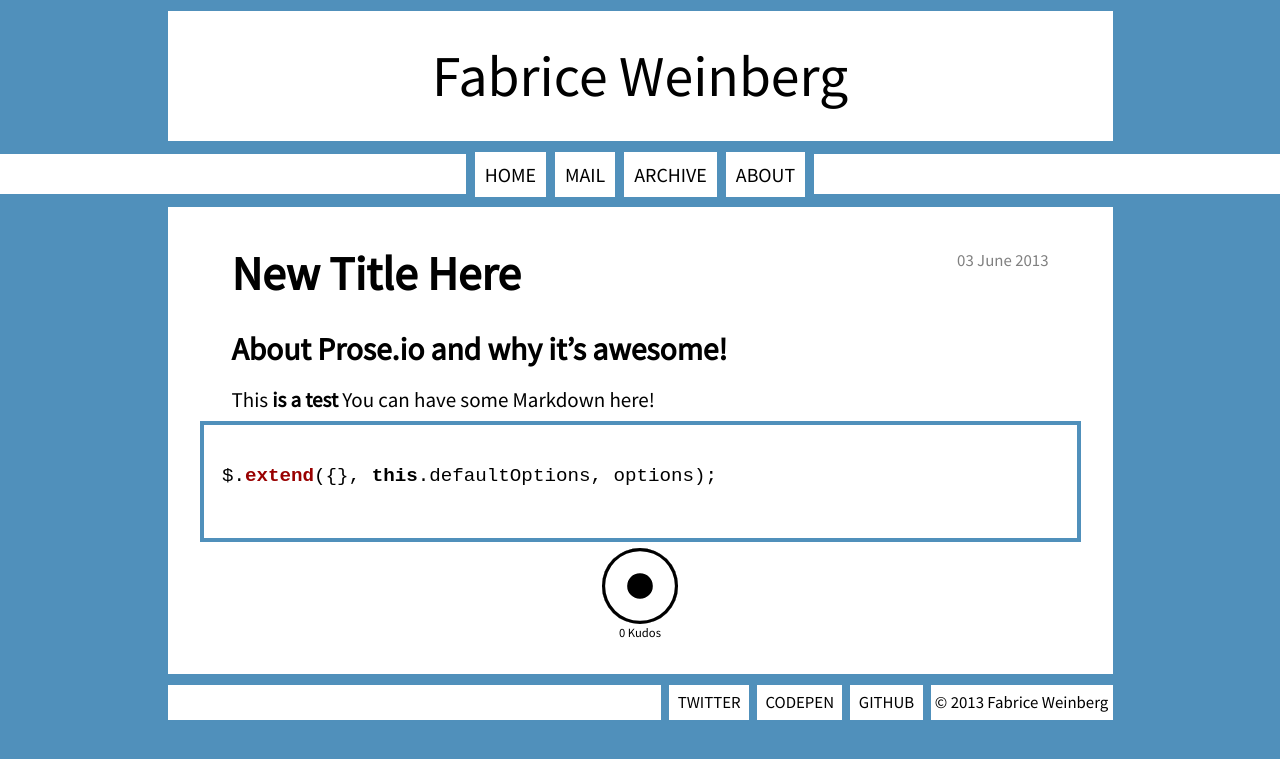
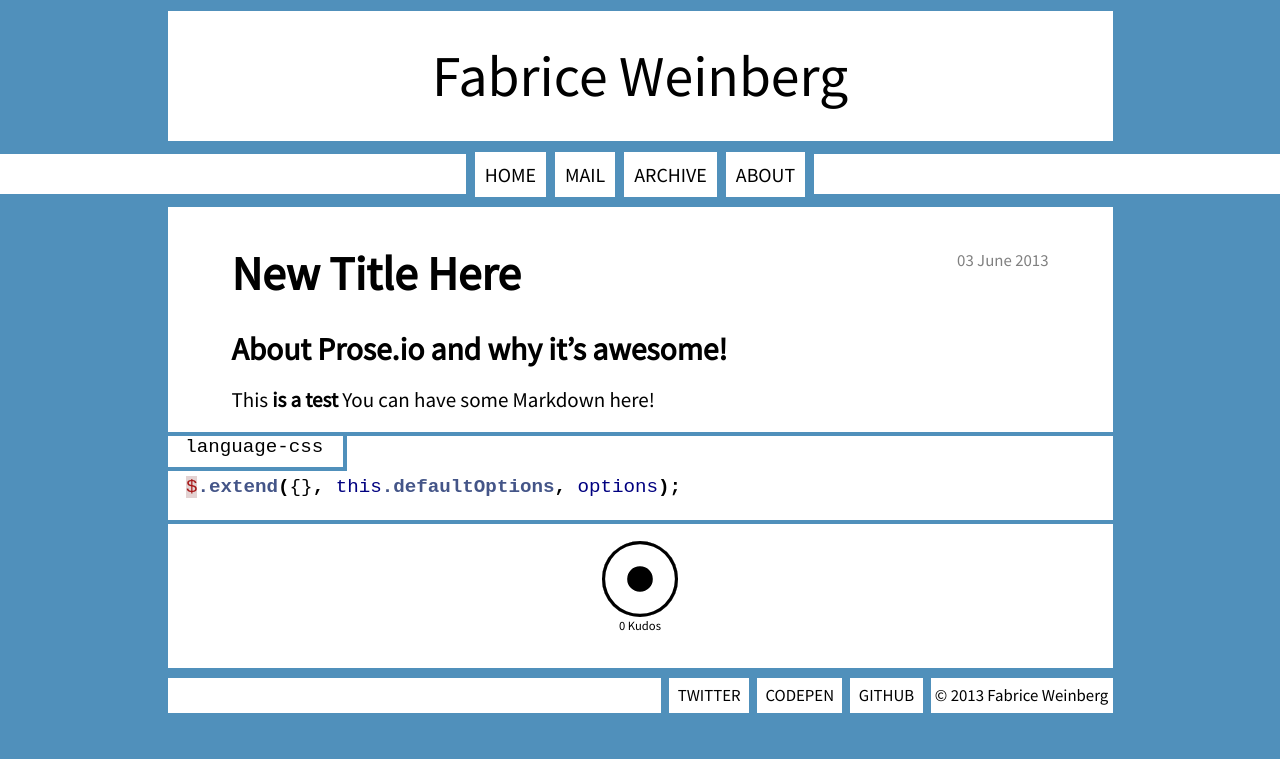
Before and after one commit to FWeinb/fweinb.github.com, a Jekyll site: the page built from _posts/2013-06-03-about-prose-io.md, in a window 1280 px wide. Shown: the top 759 px of the page. Built offline with Jekyll 4.4.1, drawn with Linux system fonts in a browser that asks for light colours; Markdown is read by kramdown in place of the engine named in the settings.

Commit message:
Updated 2013-06-03-about-prose-io.md

````diff
--- a/_posts/2013-06-03-about-prose-io.md
+++ b/_posts/2013-06-03-about-prose-io.md
@@ -11,7 +11,8 @@ title: New Title Here
 
 This **is a test** You can have some Markdown here!
 
-```js
+<div class="highlight-full-view">
+{% highlight css %}
 $.extend({}, this.defaultOptions, options);
-
-```
+{% endhighlight %}
+</div>
````
